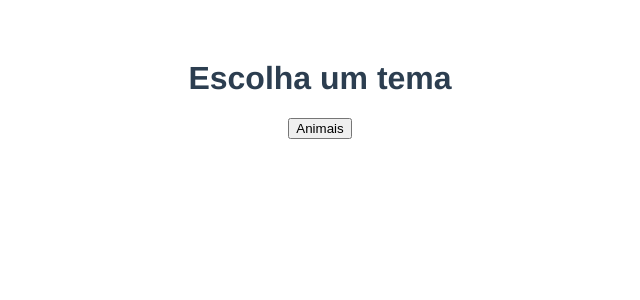
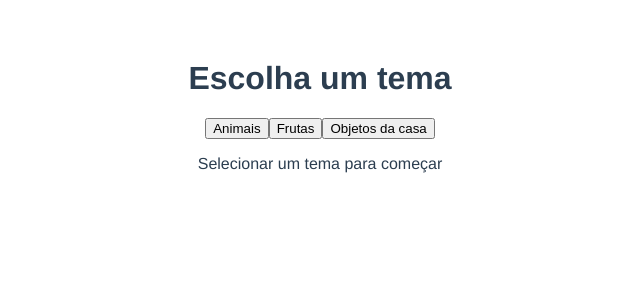
Before and after one commit to Ricardomjr-10/appCrianca, a Vue app: page / in a window 1280 px wide. Shown: the top 300 px of the page, without its empty margins (320-960 px from the left). Built offline with nearby package versions, Linux system fonts and the light colour scheme.

Commit message:
create objeto temas

```diff
--- a/src/components/AppCrianca.vue
+++ b/src/components/AppCrianca.vue
@@ -9,9 +9,13 @@
 
         <div v-if="temaSelecionado" class="cards-container">
             <div v-for="item in itensDoTema" :key="item.id" class="card" @click="falarNome(item.nome)">
-                <img src="" alt="">
-                <p></p>
+                <img :src="item.imagem" :alt="item.nome">
+                <p>{{ item.nome }}</p>
             </div>
+        </div>
+
+        <div v-else>
+            <p>Selecionar um tema para começar</p>
         </div>
 
     </div>
@@ -20,7 +24,11 @@
 <script setup>
 import { ref } from 'vue'
 
-    const temas = ref([{id: 1, nome: 'Animais'}])
+    const temas = ref([
+        {id: 1, nome: 'Animais'},
+        {id: 2, nome: 'Frutas'},
+        {id: 3, nome: 'Objetos da casa'}
+    ])
 
     const selecionarTema = () => {
         return alert('Tema selecionado: ' + temas.value[0].nome)
```
